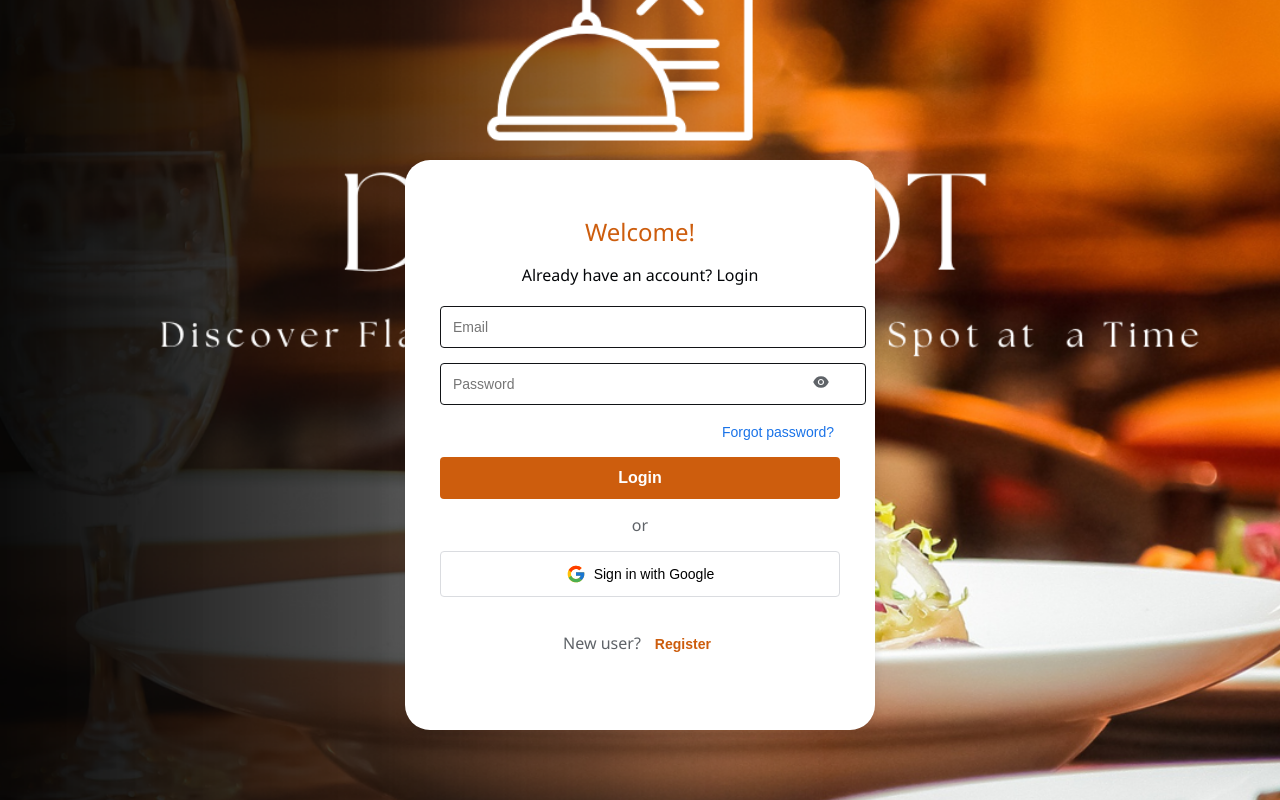
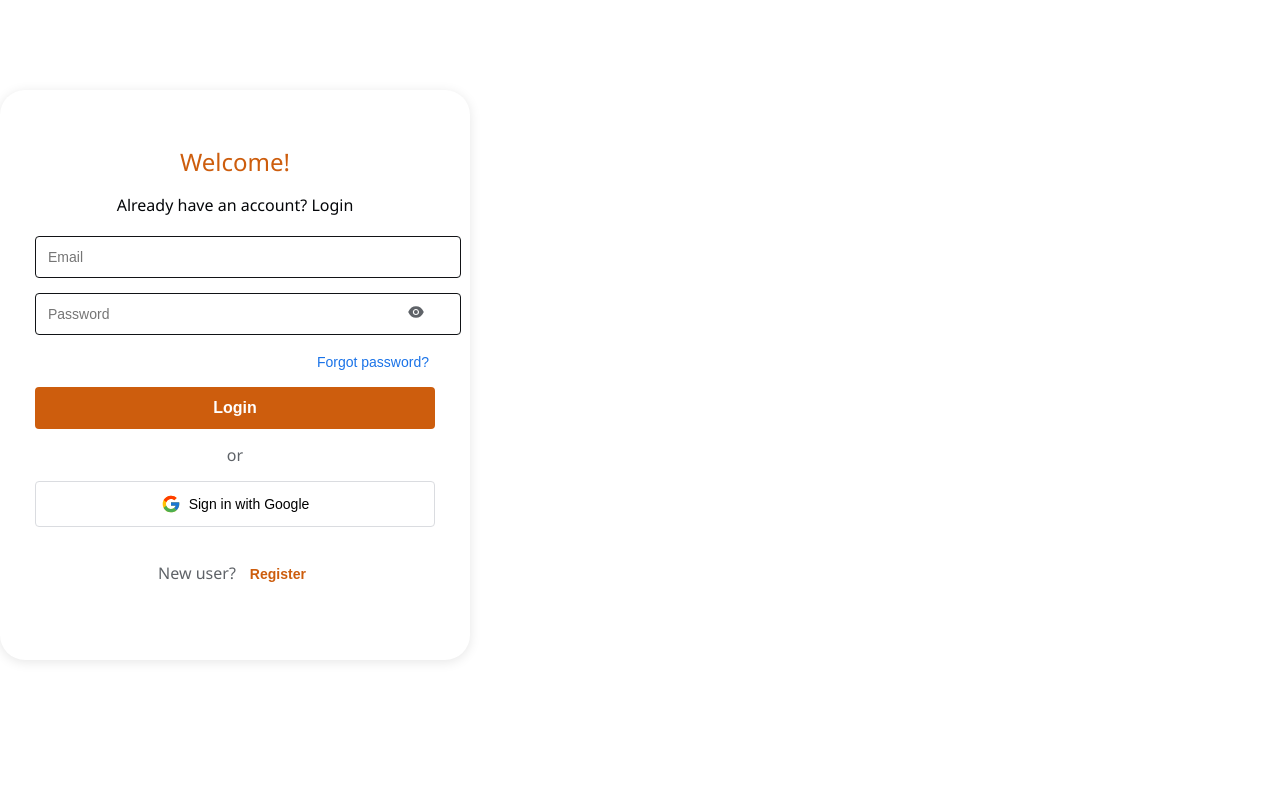
Before and after one commit to kaveritota/dine_spot_mern_app, a React (Vite) app in the folder frontend/: page / in a window 1280 px wide. Built offline with nearby package versions, Linux system fonts and the light colour scheme.

Commit message:
imported http

```diff
--- a/frontend/src/pages/Login.jsx
+++ b/frontend/src/pages/Login.jsx
@@ -51,16 +51,16 @@ const Login = () => {
   };
 
   return (
-    <div style={{
-      height: '100vh',
-      backgroundImage: `url(${bgImage})`,
-      backgroundSize: 'cover',
-      backgroundPosition: 'center',
-      display: 'flex',
-      justifyContent: 'center',
-      alignItems: 'center',
+    // <div style={{
+    //   height: '100vh',
+    //   backgroundImage: `url(${bgImage})`,
+    //   backgroundSize: 'cover',
+    //   backgroundPosition: 'center',
+    //   display: 'flex',
+    //   justifyContent: 'center',
+    //   alignItems: 'center',
 
-    }}>
+    // }}>
       <div style={{
         backgroundColor: '#fff',
         borderRadius: '25px',
@@ -201,7 +201,6 @@ const Login = () => {
           </div>
         </form>
       </div>
-    </div>
   );
 };
 
```
Also changed, not shown: 1 other file (tests, documents, lock files or other folders).
